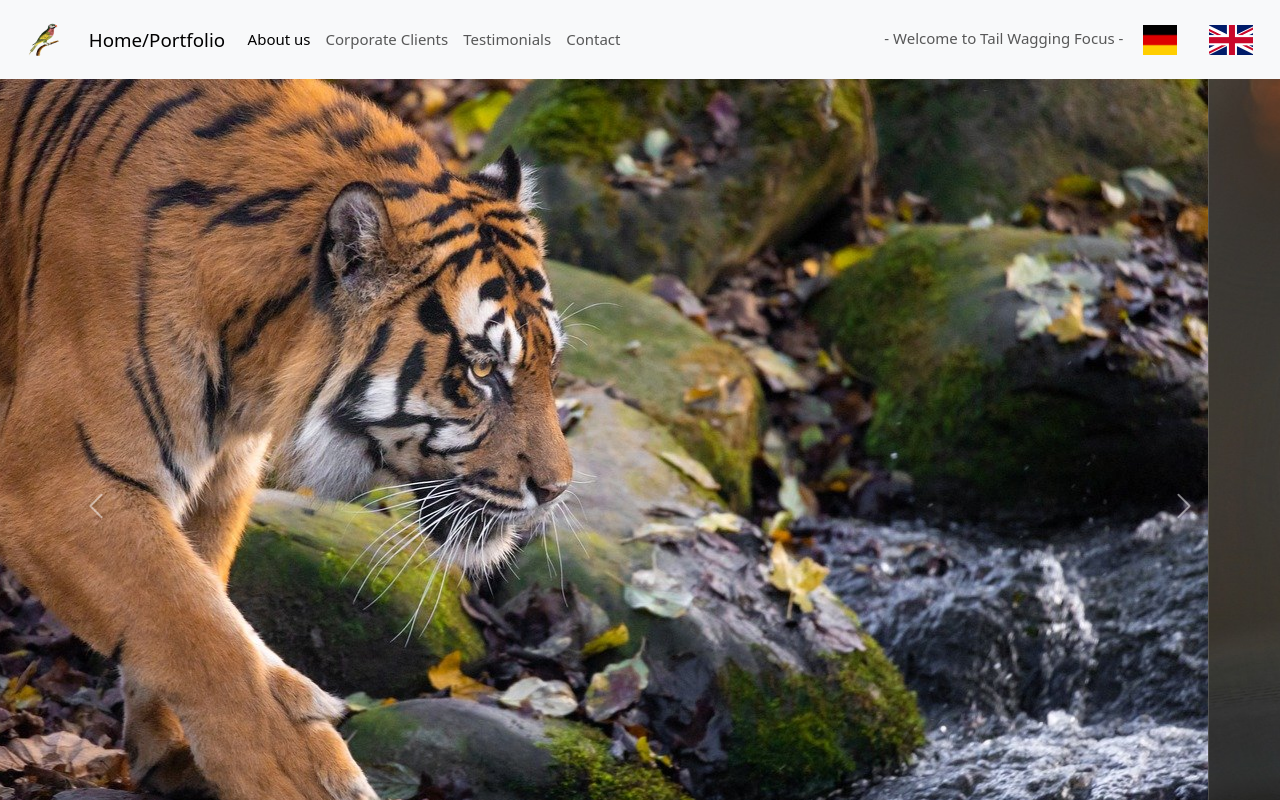
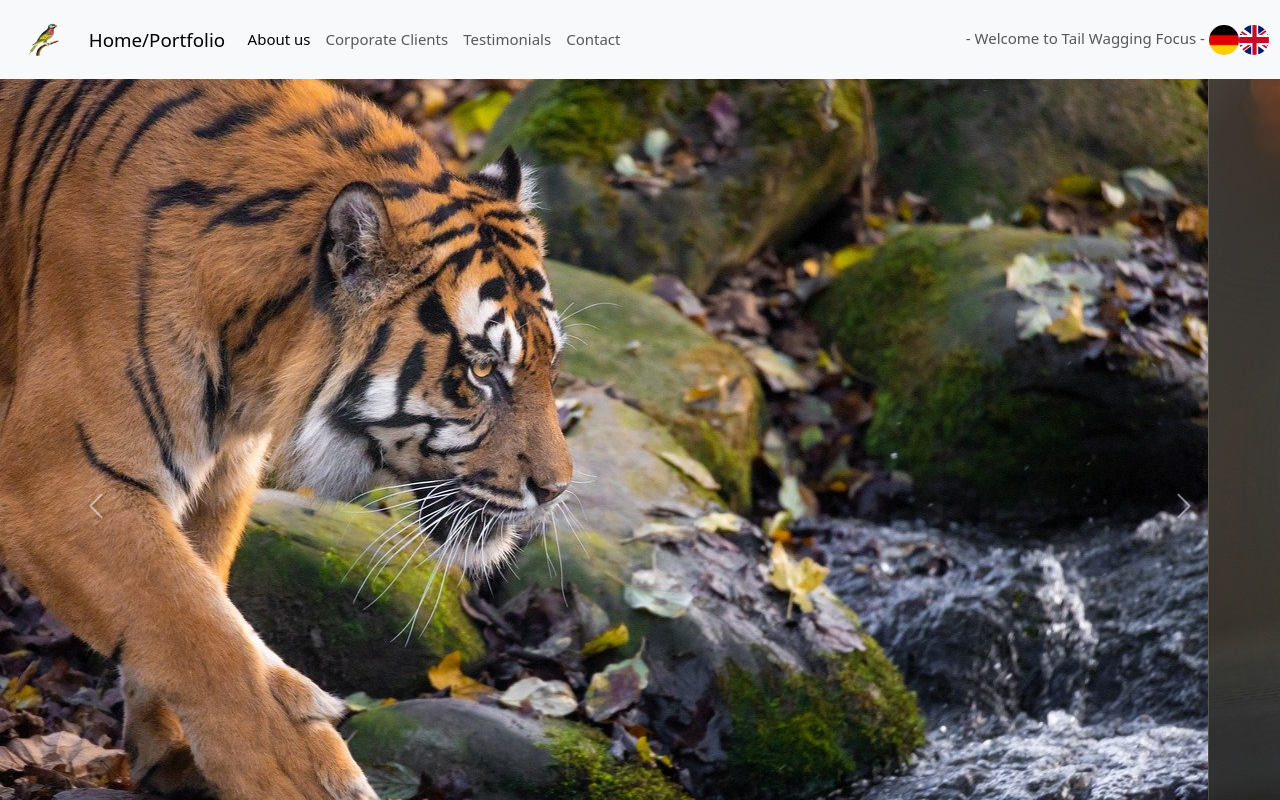
Before and after one commit to heetiqos/TailWaggingFocus, an Angular app: page / in a window 1280 px wide. Shown: the top 800 px of the page. Built offline with nearby package versions, Linux system fonts and the light colour scheme.

Commit message:
added rounded corners to flags

```diff
--- a/src/app/navbar/navbar.component.css
+++ b/src/app/navbar/navbar.component.css
@@ -4,3 +4,9 @@
     width:30px;
     object-fit: contain;
 } */
+
+/* .navbar-text{
+    width: 25%;
+    display: flex;
+    justify-content: space-between;
+} */
--- a/src/app/navbar/navbar.component.html
+++ b/src/app/navbar/navbar.component.html
@@ -29,8 +29,8 @@
           </ul>
           <span class="navbar-text">
             - Welcome to Tail Wagging Focus -
-              <button class="w3-button w3-circle" ><img src="./assets/img/DE_sqr_rd_flag.png" style="height: 30px;"></button>
-              <button class="w3-button w3-circle" ><img src="./assets/img/UK_sqr_rd_flag.png" style="height: 30px;"></button>
+              <a href="#"><img src="./assets/img/DE_sqr_rd_flag.png" style="height: 30px; aspect-ratio: 1/1; border-radius: 50%;"></a>
+              <a href="#"><img src="./assets/img/UK_sqr_rd_flag.png" style="height: 30px; aspect-ratio: 1/1; border-radius: 50%;"></a>
           </span>
         </div>
       </div>
```
